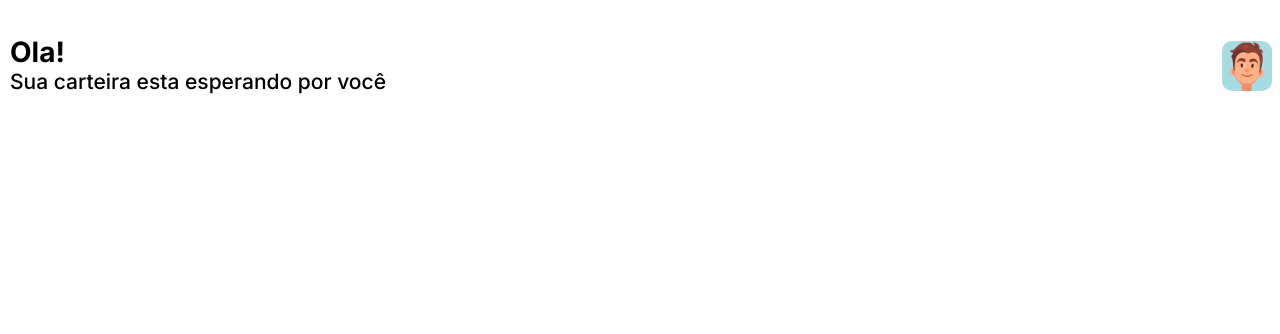
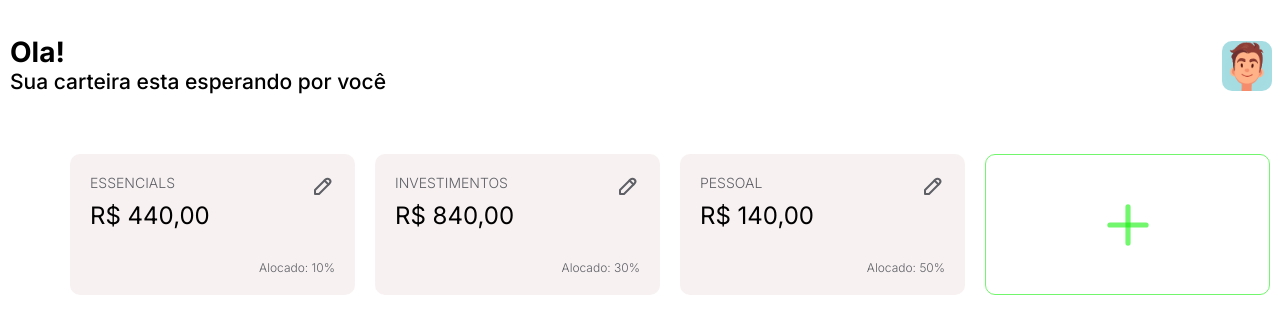
Before and after one commit to BVictorsk/Next_finance, a Next.js app: page / in a window 1280 px wide. Shown: the top 334 px of the page. Built offline with nearby package versions, Linux system fonts and the light colour scheme.

Commit message:
added categories

```diff
--- a/package.json
+++ b/package.json
@@ -14,7 +14,8 @@
     "eslint-config-next": "13.1.6",
     "next": "13.1.6",
     "react": "18.2.0",
-    "react-dom": "18.2.0"
+    "react-dom": "18.2.0",
+    "react-icons": "^4.7.1"
   },
   "devDependencies": {
     "sass": "^1.58.3"
--- a/pages/index.jsx
+++ b/pages/index.jsx
@@ -1,3 +1,4 @@
+import AllCards from "@/src/components/CategoryCard/allCards";
 import Header from "@/src/components/Header/Header";
 import styles from "../styles/initial.module.scss"
 
@@ -5,6 +6,7 @@ export default function Home() {
   return (
     <main className={styles.main}>
       <Header />
+      <AllCards />
     </main>
 
   )
--- /dev/null
+++ b/src/components/CategoryCard/allCards.jsx
@@ -0,0 +1,24 @@
+import React from 'react'
+import CategoryCard from './categoryCard'
+import styles from'./allCards.module.scss'
+import NoCard from './noCard'
+
+const DUMMY_DATA = [
+    { id: 1, title: 'essencials', amount: 440, percentage: 10 },
+    { id: 2, title: 'Investimentos', amount: 840, percentage: 30 },
+    { id: 3, title: 'pessoal', amount: 140, percentage: 50 },
+];
+
+const AllCards = () => {
+
+  const cards = DUMMY_DATA.map(category => <CategoryCard key={category.id} data={category} />)
+
+  return (
+    <section className={styles.section}>
+      {cards}
+      <NoCard />
+    </section>
+  )
+}
+
+export default AllCards
--- /dev/null
+++ b/src/components/CategoryCard/allCards.module.scss
@@ -0,0 +1,8 @@
+.section {
+    display: grid;
+    grid-template-columns: repeat(auto-fit, minmax(23rem, 1fr));
+
+    gap: 2rem;
+
+    margin-left: 6rem;
+}
--- /dev/null
+++ b/src/components/CategoryCard/categoryCard.jsx
@@ -0,0 +1,24 @@
+import React from 'react'
+import styles from'./categoryCard.module.scss'
+import { TbPencil } from 'react-icons/tb'
+import useGetCurrency from '@/src/hooks/useGetCurrency';
+
+const CategoryCard = ({ data }) => {
+
+  const { title, amount, percentage } = data;
+
+  const formatedAmount = useGetCurrency(amount);
+
+  return (
+    <div className={styles.card}>
+        <div className={styles.edit}>
+            <TbPencil className='icon hover' />
+        </div>
+        <h2>{title}</h2>
+        <h3>{formatedAmount}</h3>
+        <h4>Alocado: {percentage}%</h4>
+    </div>
+  )
+}
+
+export default CategoryCard
--- /dev/null
+++ b/src/components/CategoryCard/categoryCard.module.scss
@@ -0,0 +1,46 @@
+@import '../../../styles/variables.scss';
+
+.card {
+    background-color:  $sidebar;
+
+    padding: 2rem;
+
+    border-radius: 1rem;
+
+    position: relative;
+
+    .edit {
+        position: absolute;
+
+        top: 1.5rem;
+        right: 1.5rem;
+
+        cursor: pointer;
+
+        padding: .5rem;
+    }
+
+    h2 {
+        text-transform: uppercase;
+        font-size:  1.4rem;
+        color: $text;
+        font-weight: 300;
+
+        margin-bottom: 1rem;
+    }
+
+    h3 {
+        font-size:  2.4rem;
+        color: $black;
+        font-weight: 400;
+
+        margin-bottom: 3rem;
+    }
+
+    h4 {
+        font-size:  1.2rem;
+        color: $text;
+        font-weight: 300;
+        text-align: right;
+    }
+}
--- /dev/null
+++ b/src/components/CategoryCard/noCard.jsx
@@ -0,0 +1,13 @@
+import styles from './noCard.module.scss';
+import { TbPlus } from 'react-icons/tb'
+import React from 'react'
+
+const NoCard = () => {
+  return (
+    <div className={styles['no-card']}>
+        <TbPlus className='icon' />
+    </div>
+  )
+}
+
+export default NoCard
--- /dev/null
+++ b/src/components/CategoryCard/noCard.module.scss
@@ -0,0 +1,28 @@
+@import '../../../styles/variables.scss';
+
+.no-card {
+    border: 1px solid rgba($income, 0.6);
+    border-radius:  1rem;
+
+    display: flex;
+
+    justify-content: center;
+    align-items: center;
+
+    cursor: pointer;
+
+    svg {
+        color: rgba($income, 0.6);
+        width: 6.2rem;
+        height: 6.2rem;
+    }
+
+    &:hover {
+        border: 1px solid rgba($income, 0.6);
+
+        svg {
+            color: rgba($income, 0.6);
+        }
+    }
+
+}
--- /dev/null
+++ b/src/hooks/useGetCurrency.js
@@ -0,0 +1,10 @@
+const useGetCurrency = (amount) => {
+    const currency = new Intl.NumberFormat('pt-BR', {
+        style: 'currency',
+        currency: 'BRL'
+      }).format(amount);
+
+      return currency;
+};
+
+export default useGetCurrency;
--- a/styles/globals.scss
+++ b/styles/globals.scss
@@ -27,3 +27,16 @@ h2, .h2{
     font-weight: 500;
     color: $black;
 }
+
+.icon {
+    color: $text;
+
+    width: 2.4rem;
+    height: 2.4rem;
+
+    &.hover {
+        &:hover {
+            color: $income;
+        }
+    }
+}
```
Also changed, not shown: 1 other file (tests, documents, lock files or other folders).
